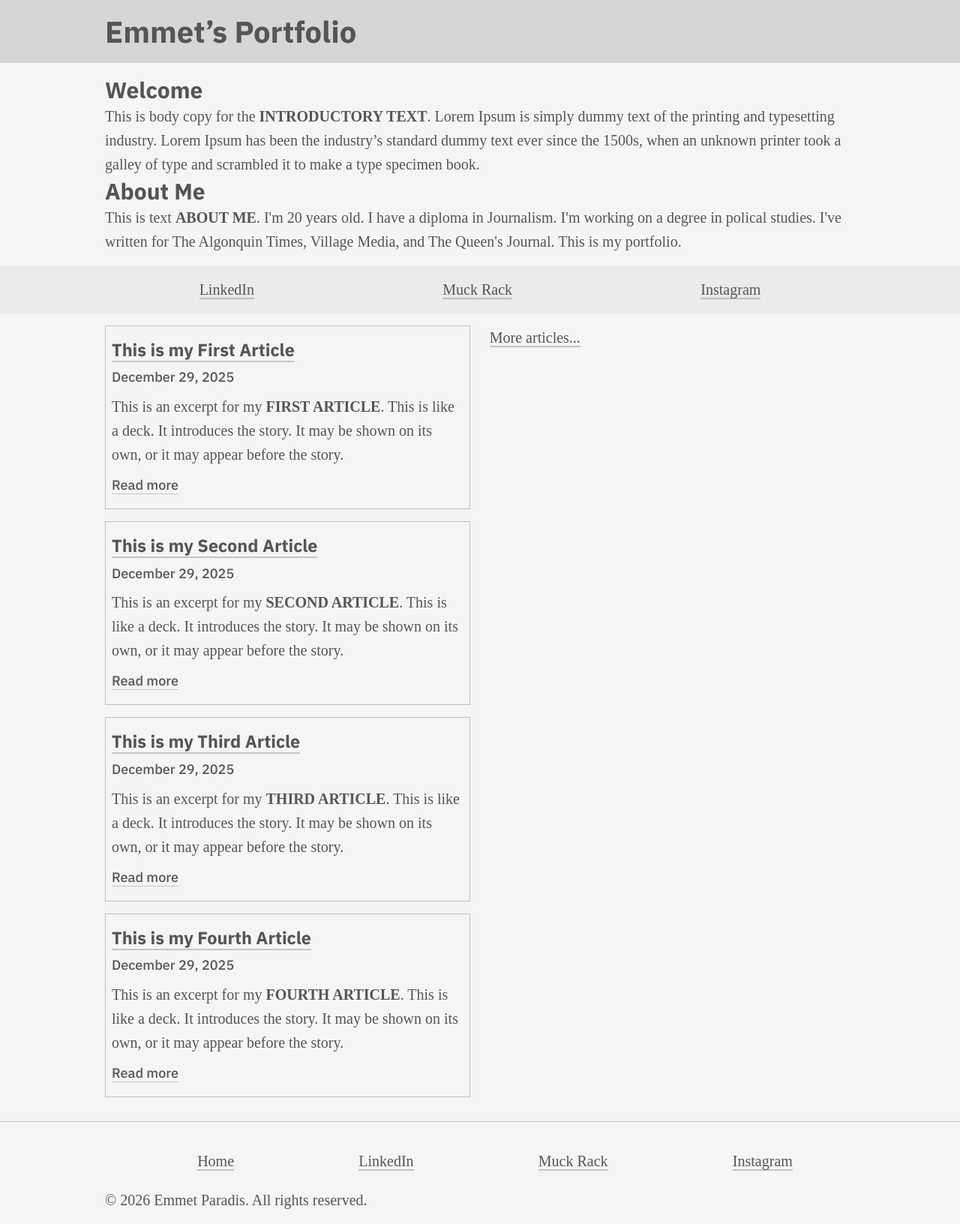
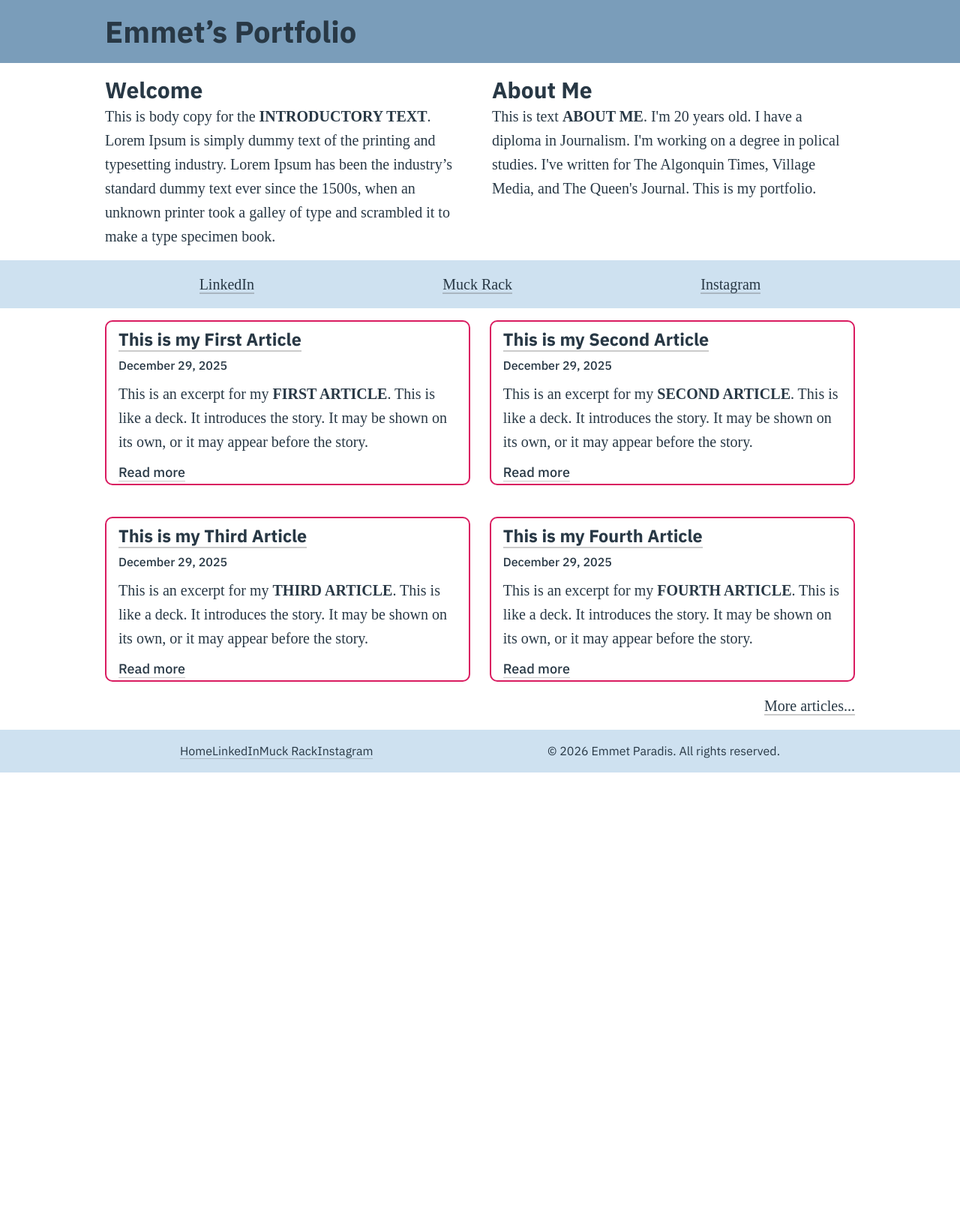
Before and after one commit to AlainParadis/emmet, a Jekyll site: the page built from index.markdown, in a window 1280 px wide. Shown: the whole page at 75% size. Built offline with Jekyll 4.4.1, drawn with Linux system fonts in a browser that asks for light colours; some web fonts are replaced; after the commit the page ends 1030 px from its top, so only the background shows below that.

Commit message:
edit colors

```diff
--- a/css/styles.css
+++ b/css/styles.css
@@ -1,18 +1,23 @@
 :root
 {
-	--color-bg: #f5f5f5;
-	--color-text: #555;
-	--color-text-dark: #000;
+	--color-bg: #ffffff;
+	--color-text: rgb(40, 56, 69);
+	--color-text-dark: rgb(40, 56, 69);
 	--color-link: #555;
 	--color-link-hover: #000;
 	--color-border: #ccc;
 	--color-card-bg: #fff;
+	--color-light: #CEE1F0;
+	--color-med: #7A9DBA;
+	--color-dark: #283845;
+	--color-red: rgb(217, 27, 96);
 	--sans: 'IBMPlexSans', sans-serif;
 	--serif: 'Merriweather', serif;
 	--mono: 'Lilex-Regular', monospace;
 	--mono_italic: "Lilex-Italic", monospace;
 	--font-size-base: clamp(16px, 1vw + 14px, 20px);
 	--font-size-small: clamp(14px, 0.9vw + 12px, 18px);
+	--font-size-xs: clamp(12px, 0.8vw + 10px, 16px);
 	--spacing-xs: 0.5rem;
 	--spacing-sm: 1rem;
 	--spacing-md: 1.5rem;
@@ -29,6 +34,9 @@ html { scroll-behavior: smooth; }
 
 body
 {
+	display: flex;
+	flex-direction: column;
+	min-height: 100vh;
 	margin: 0;
 	padding: 0;
 	background-color: var(--color-bg);
@@ -44,7 +52,7 @@ a:link,
 a:visited
 {
 	border-bottom: 0.1em solid rgba(85, 85, 85, 0.3);
-	color: var(--color-link);
+	color: var(--color-dark);
 	text-decoration: none;
 	transition: var(--transition);
 }
@@ -53,7 +61,7 @@ a:hover,
 a:focus,
 a:active
 {
-	border-bottom-color: var(--color-text-dark);
+	border-bottom-color: var(--color-red);
 	color: var(--color-text-dark);
 }
 
@@ -64,13 +72,21 @@ a.no-decoration
 	color: var(--color-text);
 }
 
+.text-right, a.text-right
+{
+	display: block;
+	text-align: right;
+}
+
+main { flex: 1; }
 header, section, article, footer { padding: 1rem; }
 
 article.card
 {
 	margin-bottom: 1rem;
-	padding: 1rem 0.5rem 1rem 0.5rem;
-	border: solid 1px #C0C0C0;
+	padding: 0.5rem 1rem 0 1rem;
+	border: solid 2px var(--color-red);
+	border-radius: 10px;
 }
 
 article .card-date, article .card-link
@@ -79,10 +95,12 @@ article .card-date, article .card-link
 	font-size: var(--font-size-small);
 	font-weight: 500;
 }
-article .card-link { text-align: right; }
+
+article .card-date { font-size: var(--font-size-xs); }
 article.card h3, article.card p { margin-bottom: 0.5rem; }
+a.card-link a { color: var(--color-red); }
 
-.articles > div
+div.cards-wrapper
 {
 	display: grid;
 	grid-template-columns: 1fr;
@@ -91,17 +109,33 @@ article.card h3, article.card p { margin-bottom: 0.5rem; }
 
 .wrapper
 {
+	width: 100%;
 	max-width: 50em;
 	margin: 0 auto;
 }
 
 header
 {
-	background-color: #D6D6D6;
-	width: 100vw;
+	background-color: var(--color-med);
+	width: 100%;
 }
 
-footer { border-top: 1px solid #C0C0C0; }
+footer
+{
+	width: 100%;
+	font-family: var(--sans);
+	font-size: var(--font-size-xs);
+	background-color: var(--color-light);
+}
+
+footer .wrapper
+{
+	display: flex;
+	flex: row wrap;
+	justify-content: space-between;
+}
+
+footer span { margin-right: 0.5rem; }
 
 .skip-links
 {
@@ -139,6 +173,7 @@ h1, h2, h3, h4, h5, h6
 	margin: 0;
 	line-height: 1.3;
 	font-family: var(--sans);
+	color: var(--color-dark);
 }
 
 p { margin: 0; }
@@ -148,12 +183,12 @@ strong { font-weight: 900; }
 
 ul
 {
+	margin: 0;
+	padding: 0;
 	list-style-type: none;
 	display: flex;
-	justify-content: space-around;
+	justify-content: space-between;
 }
-
-ul li { }
 
 article img
 {
@@ -165,7 +200,7 @@ article img
 }
 
 article div { margin-bottom: 1rem; }
-section.findme { background-color: #EBEBEB; }
+section.findme { background-color: var(--color-light); }
 
 section.findme .wrapper
 {
@@ -174,7 +209,56 @@ section.findme .wrapper
 	justify-content: space-around;
 }
 
+.photography-grid
+{
+	display: grid;
+	grid-template-columns: repeat(auto-fill, minmax(300px, 1fr));
+	gap: 2rem;
+	padding: 2rem 0;
+}
+
+.photo-item
+{
+	overflow: hidden;
+	border-radius: 8px;
+	box-shadow: 0 2px 8px rgba(0, 0, 0, 0.1);
+	transition: transform 0.3s ease;
+}
+
+.photo-item:hover { transform: scale(1.05); }
+
+.photo-item a
+{
+	display: block;
+	text-decoration: none;
+	color: inherit;
+}
+
+.photo-item img
+{
+	width: 100%;
+	height: 250px;
+	object-fit: cover;
+	display: block;
+}
+
+.photo-item h3
+{
+	padding: 1rem;
+	margin: 0;
+	background: white;
+	font-size: 1.1rem;
+}
+
 @media (min-width: 768px)
 {
-	.articles > div { grid-template-columns: repeat(2, 1fr); }
+	div.cards-wrapper { grid-template-columns: repeat(2, 1fr); }
+
+	.siteintro > .wrapper
+{
+	display: grid;
+	grid-template-columns: repeat(2, 1fr);
+	column-gap: 2rem;
 }
+
+}
```
